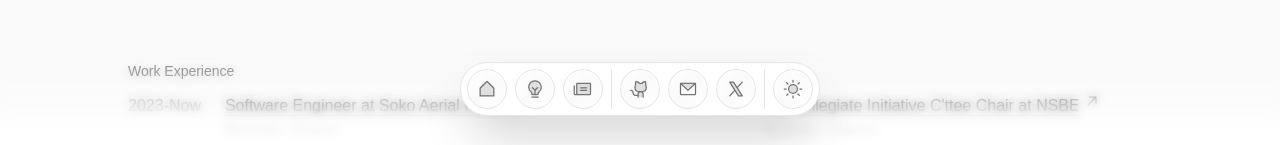
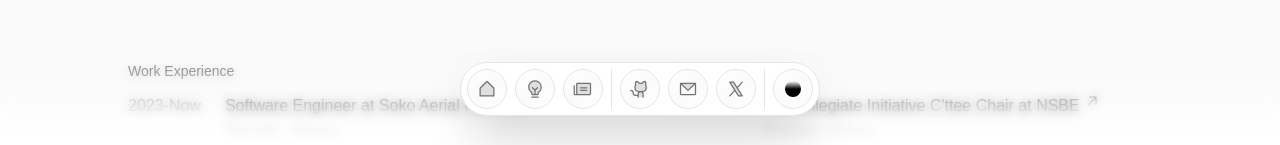
Before and after one commit to jdboachie/jude, a Next.js app: page / in a window 1280 px wide. Shown: the part 655-800 px from the top of the page. Built offline with nearby package versions, Linux system fonts and the light colour scheme; a web font is replaced by a local one.

Commit message:
add new mode toggle

```diff
--- a/src/app/globals.css
+++ b/src/app/globals.css
@@ -136,6 +136,14 @@
                 0px 1px 1px 0px transparent inset;
   }
 
+  .system-gradient {
+    background: linear-gradient(
+      to top,
+      black 50%,
+      white
+    )
+  }
+
   main {
     display: grid;
     grid-template-columns: 1fr 65ch 1fr;
@@ -156,6 +164,14 @@
     .dockbutton {
       box-shadow: 0px 1px 1px 0px rgba(255, 255, 255, 0.1) inset,
                   0px 1px 1px 0px transparent inset;
+    }
+
+    .system-gradient {
+      background: linear-gradient(
+        to top,
+        black 50%,
+        white
+      )
     }
 
     *::selection {
--- a/src/components/dock.tsx
+++ b/src/components/dock.tsx
@@ -20,8 +20,6 @@ import {
   EnvelopeSimple,
   LightbulbFilament,
   XLogo,
-  Sun,
-  Moon,
 } from "@phosphor-icons/react";
 import { TooltipArrow, TooltipContent, TooltipTrigger } from './ui/tooltip';
 import { Separator } from './ui/separator';
@@ -196,7 +194,7 @@ function ThemeToggleButton ({mouseX} : {mouseX: MotionValue}) {
 
   const y = useMotionValue(0);
 
-  const { setTheme, resolvedTheme } = useTheme()
+  const { theme, setTheme, resolvedTheme } = useTheme()
 
   return (
     <Tooltip.Root>
@@ -223,14 +221,24 @@ function ThemeToggleButton ({mouseX} : {mouseX: MotionValue}) {
         >
           <span
             className='size-full rounded-full grid place-items-center text-muted-foreground'
-            onClick={() => setTheme(resolvedTheme === 'dark' ? 'light': 'dark')}
+            onClick={() => {
+              setTheme(resolvedTheme === 'dark' ? 'light': 'dark')}
+            }
             onAuxClick={(e: React.MouseEvent) => {
               e.preventDefault()
               setTheme('system')
             }}
           >
-            <Sun weight='duotone' className="size-5 transition-all dark:hidden" />
-            <Moon weight='duotone' className="size-5 transition-all hidden dark:block" />
+            { theme === 'dark' ?
+              <div className="size-4 transition-all hidden dark:block bg-white rounded-full" />
+              :
+              <>
+                {theme === 'light' &&
+                  <div className="size-4 transition-all block dark:hidden bg-black rounded-full" />
+                }
+              </>
+            }
+            {theme === 'system' && <div className='size-4 rounded-full system-gradient' />}
             <span className="sr-only">Toggle theme</span>
           </span>
         </motion.button>
```
